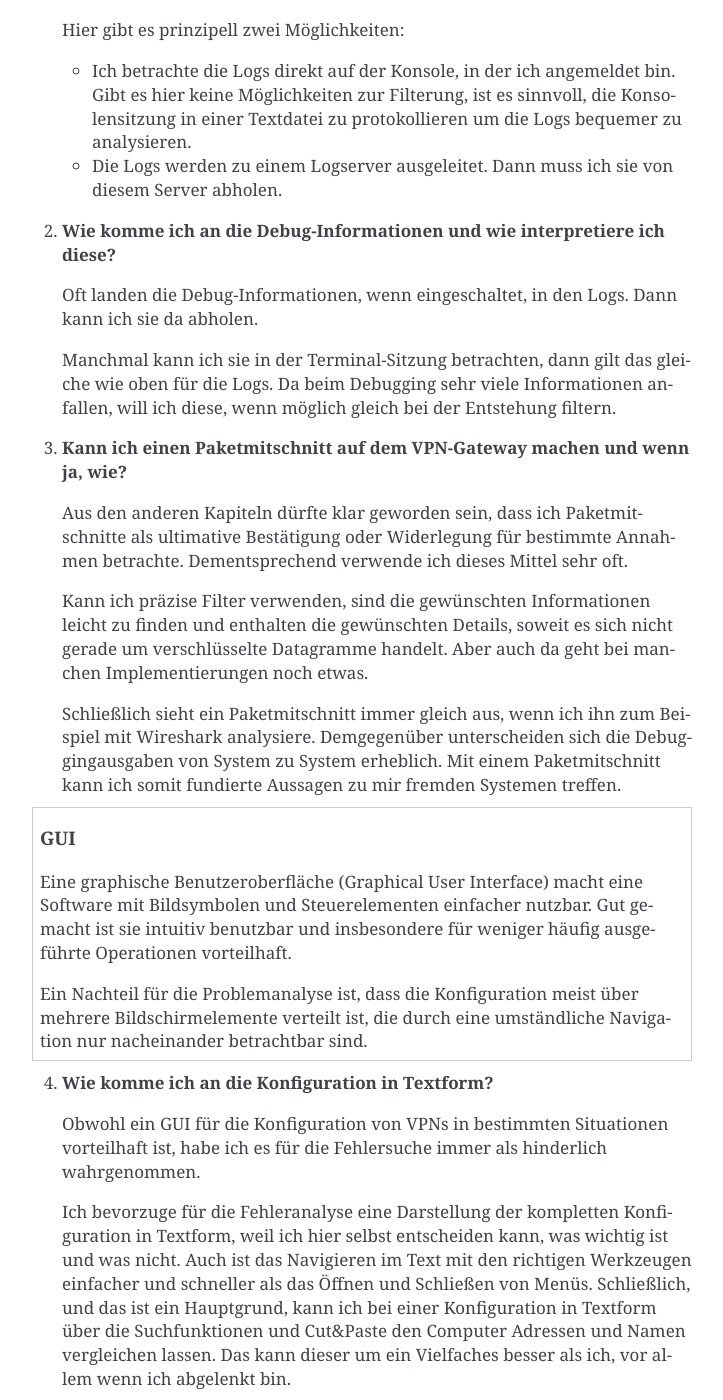
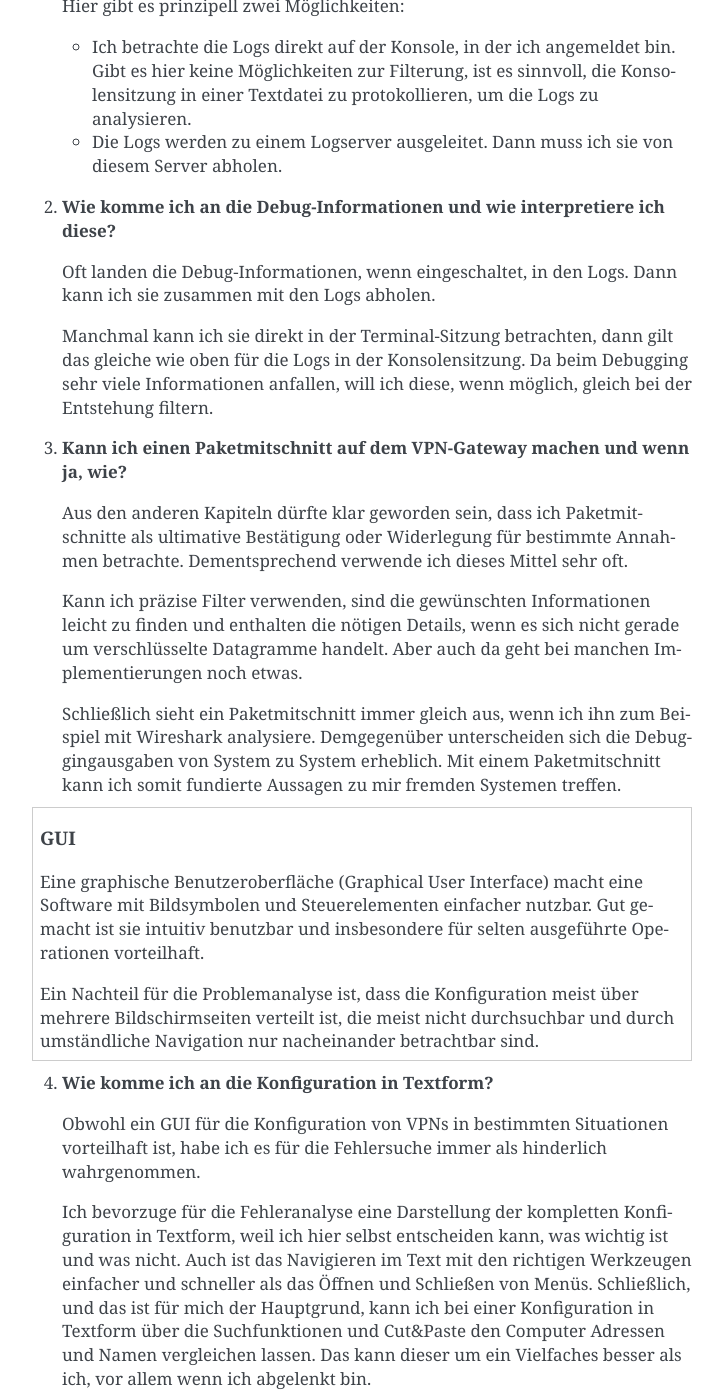
Before and after one commit to matwei-books/Fehlersuche-bei-IPsec-VPN-mit-IKEv2, a Sphinx documentation site: the page built from source/software/index.rst, in a window 1280 px wide and 1400 px high, scrolled down 350 px. Shown: the whole window, without its empty margins (388-1111 px from the left). Built offline with Sphinx 7.4.7, drawn with Linux system fonts in a browser that asks for light colours; some of the changed text lies outside the part shown.

Commit message:
Text überarbeitet

```diff
--- a/source/software/index.rst
+++ b/source/software/index.rst
@@ -20,9 +20,10 @@ die ich als wesentlich für die Fehlersuche erachte:
    Hier gibt es prinzipell zwei Möglichkeiten:
 
    * Ich betrachte die Logs direkt auf der Konsole, in der ich angemeldet bin.
-     Gibt es hier keine Möglichkeiten zur Filterung, ist es sinnvoll, die
-     Konsolensitzung in einer Textdatei zu protokollieren um die Logs
-     bequemer zu analysieren.
+     Gibt es hier keine Möglichkeiten zur Filterung,
+     ist es sinnvoll,
+     die Konsolensitzung in einer Textdatei zu protokollieren,
+     um die Logs zu analysieren.
 
    * Die Logs werden zu einem Logserver ausgeleitet.
      Dann muss ich sie von diesem Server abholen.
@@ -30,12 +31,13 @@ die ich als wesentlich für die Fehlersuche erachte:
 2. **Wie komme ich an die Debug-Informationen und wie interpretiere ich diese?**
 
    Oft landen die Debug-Informationen, wenn eingeschaltet, in den Logs.
-   Dann kann ich sie da abholen.
+   Dann kann ich sie zusammen mit den Logs abholen.
 
-   Manchmal kann ich sie in der Terminal-Sitzung betrachten, dann gilt
-   das gleiche wie oben für die Logs.
+   Manchmal kann ich sie direkt in der Terminal-Sitzung betrachten,
+   dann gilt das gleiche wie oben für die Logs in der Konsolensitzung.
    Da beim Debugging sehr viele Informationen anfallen, will ich diese,
-   wenn möglich gleich bei der Entstehung filtern.
+   wenn möglich,
+   gleich bei der Entstehung filtern.
 
 3. **Kann ich einen Paketmitschnitt auf dem VPN-Gateway machen und wenn ja, wie?**
 
@@ -46,8 +48,8 @@ die ich als wesentlich für die Fehlersuche erachte:
 
    Kann ich präzise Filter verwenden,
    sind die gewünschten Informationen leicht zu finden
-   und enthalten die gewünschten Details,
-   soweit es sich nicht gerade um verschlüsselte Datagramme handelt.
+   und enthalten die nötigen Details,
+   wenn es sich nicht gerade um verschlüsselte Datagramme handelt.
    Aber auch da geht bei manchen Implementierungen noch etwas.
 
    Schließlich sieht ein Paketmitschnitt immer gleich aus, wenn ich ihn
@@ -64,11 +66,12 @@ die ich als wesentlich für die Fehlersuche erachte:
    Eine graphische Benutzeroberfläche (Graphical User Interface)
    macht eine Software mit Bildsymbolen und Steuerelementen einfacher nutzbar.
    Gut gemacht ist sie intuitiv benutzbar
-   und insbesondere für weniger häufig ausgeführte Operationen vorteilhaft.
+   und insbesondere für selten ausgeführte Operationen vorteilhaft.
 
-   Ein Nachteil für die Problemanalyse ist, dass die Konfiguration meist
-   über mehrere Bildschirmelemente verteilt ist, die durch eine
-   umständliche Navigation nur nacheinander betrachtbar sind.
+   Ein Nachteil für die Problemanalyse ist,
+   dass die Konfiguration meist über mehrere Bildschirmseiten verteilt ist,
+   die meist nicht durchsuchbar
+   und durch umständliche Navigation nur nacheinander betrachtbar sind.
 
 4. **Wie komme ich an die Konfiguration in Textform?**
 
@@ -81,7 +84,7 @@ die ich als wesentlich für die Fehlersuche erachte:
    wichtig ist und was nicht.
    Auch ist das Navigieren im Text mit den richtigen Werkzeugen einfacher
    und schneller als das Öffnen und Schließen von Menüs.
-   Schließlich, und das ist ein Hauptgrund,
+   Schließlich, und das ist für mich der Hauptgrund,
    kann ich bei einer Konfiguration in Textform
    über die Suchfunktionen und Cut&Paste
    den Computer Adressen und Namen vergleichen lassen.
```
Also changed, not shown: other parts of source/software/index.rst (+4 -4 lines).
